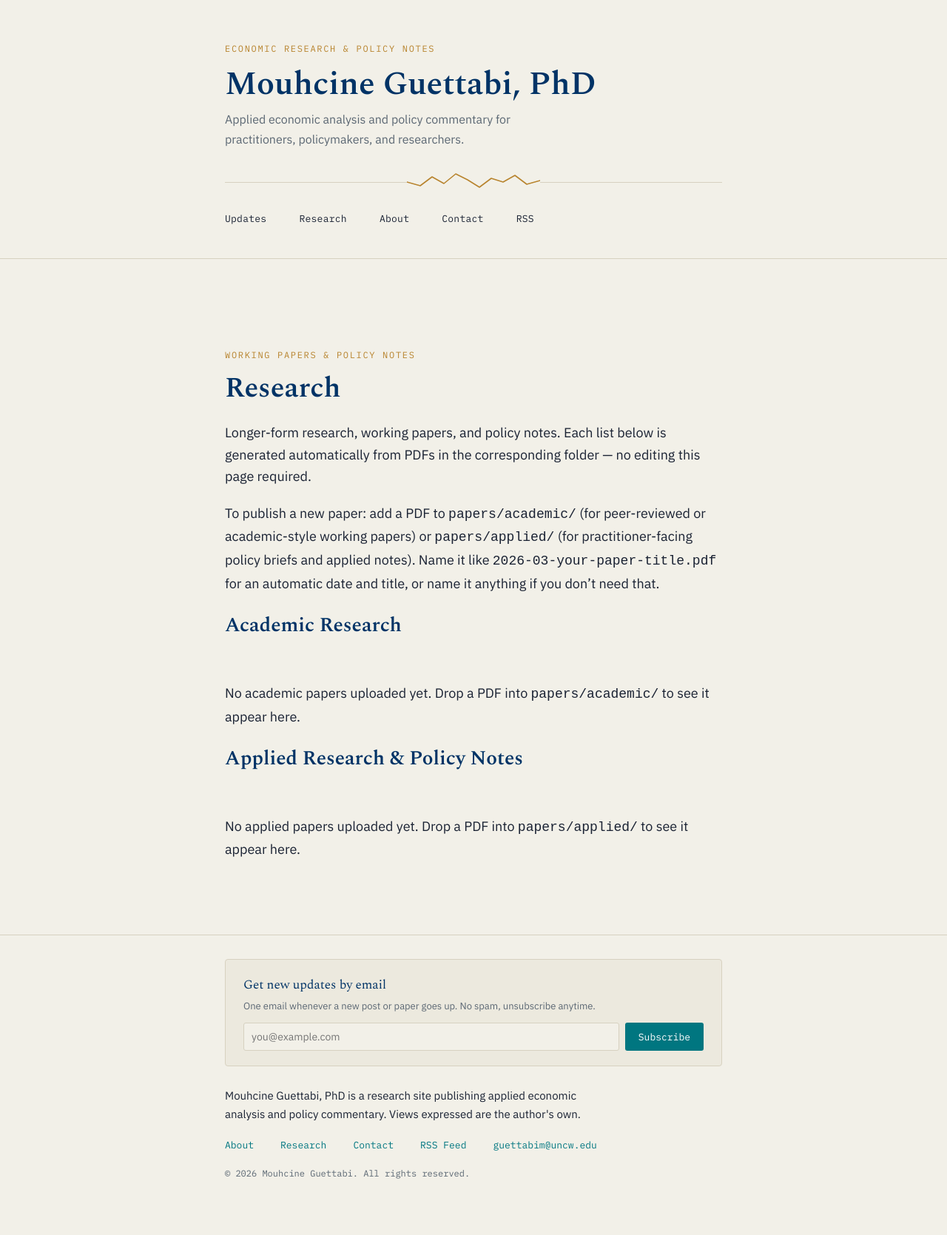
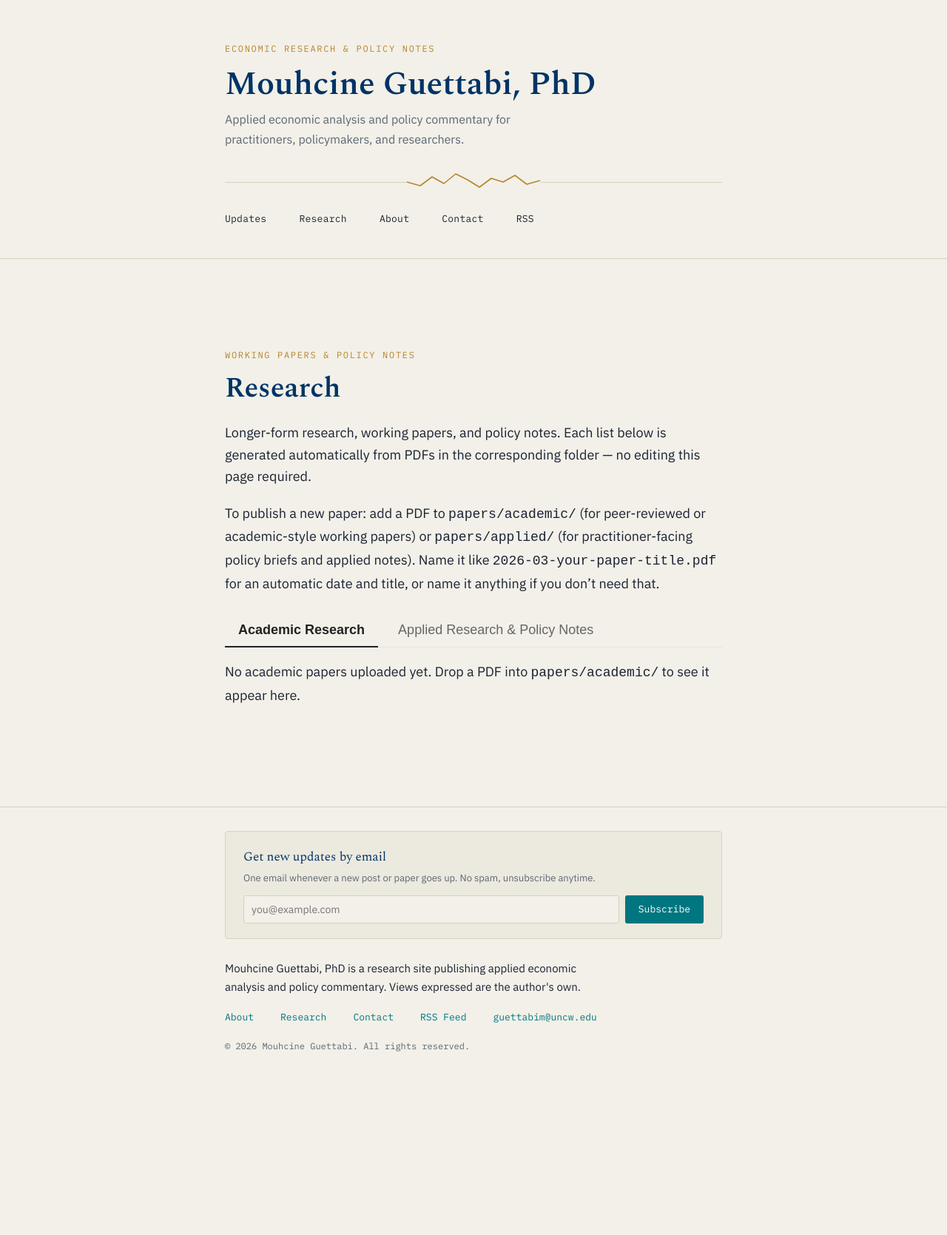
Before and after one commit to mouhcine1981/econ-notes.github.io, a Jekyll site: the page built from research.md, in a window 1280 px wide. Shown: the whole page at 74% size. Built offline with Jekyll 4.4.1, drawn with Linux system fonts in a browser that asks for light colours; after the commit the page ends 1497 px from its top, so only the background shows below that; some of the changed lines change nothing that is shown.

Commit message:
Update research.md

```diff
--- a/research.md
+++ b/research.md
@@ -11,7 +11,12 @@ To publish a new paper: add a PDF to `papers/academic/` (for peer-reviewed or ac
 
 {% assign pdf_ext = ".pdf" %}
 
-## Academic Research
+<div class="research-tabs">
+  <button class="research-tab active" data-target="academic-panel" id="tab-academic">Academic Research</button>
+  <button class="research-tab" data-target="applied-panel" id="tab-applied">Applied Research &amp; Policy Notes</button>
+</div>
+
+<div class="research-panel" id="academic-panel">
 
 {% assign academic_folder = "/papers/academic/" %}
 {% assign academic_papers = site.static_files | where_exp: "f", "f.extname == pdf_ext" %}
@@ -24,7 +29,6 @@ To publish a new paper: add a PDF to `papers/academic/` (for peer-reviewed or ac
   {% assign normalized_name = name_no_ext | replace: '_', '-' | replace: ' ', '-' %}
   {% assign parts = normalized_name | split: '-' %}
   {% assign part_count = parts | size %}
-
   {% if part_count >= 3 %}
     {% assign paper_year = parts[0] %}
     {% assign paper_month = parts[1] %}
@@ -47,7 +51,6 @@ To publish a new paper: add a PDF to `papers/academic/` (for peer-reviewed or ac
     {% assign paper_title = name_no_ext | replace: '-', ' ' | replace: '_', ' ' | capitalize %}
     {% assign display_date = file.modified_time | date: "%B %Y" %}
   {% endif %}
-
   <div class="paper-item">
     <span class="paper-date">{{ display_date }}</span>
     <span class="paper-title">{{ paper_title }}</span>
@@ -56,13 +59,15 @@ To publish a new paper: add a PDF to `papers/academic/` (for peer-reviewed or ac
 {% endfor %}
 </div>
 
+{% if academic_papers.size == 0 %}
+<p>No academic papers uploaded yet. Drop a PDF into <code>papers/academic/</code> to see it appear here.</p>
+{% endif %}
+
 <div class="paper-pagination" id="academic-list-pagination"></div>
 
-{% if academic_papers.size == 0 %}
-<p class="paper-empty">No academic papers uploaded yet. Drop a PDF into <code>papers/academic/</code> to see it appear here.</p>
-{% endif %}
+</div>
 
-## Applied Research &amp; Policy Notes
+<div class="research-panel" id="applied-panel" style="display: none;">
 
 {% assign applied_folder = "/papers/applied/" %}
 {% assign applied_papers = site.static_files | where_exp: "f", "f.extname == pdf_ext" %}
@@ -75,7 +80,6 @@ To publish a new paper: add a PDF to `papers/academic/` (for peer-reviewed or ac
   {% assign normalized_name = name_no_ext | replace: '_', '-' | replace: ' ', '-' %}
   {% assign parts = normalized_name | split: '-' %}
   {% assign part_count = parts | size %}
-
   {% if part_count >= 3 %}
     {% assign paper_year = parts[0] %}
     {% assign paper_month = parts[1] %}
@@ -98,7 +102,6 @@ To publish a new paper: add a PDF to `papers/academic/` (for peer-reviewed or ac
     {% assign paper_title = name_no_ext | replace: '-', ' ' | replace: '_', ' ' | capitalize %}
     {% assign display_date = file.modified_time | date: "%B %Y" %}
   {% endif %}
-
   <div class="paper-item">
     <span class="paper-date">{{ display_date }}</span>
     <span class="paper-title">{{ paper_title }}</span>
@@ -107,13 +110,36 @@ To publish a new paper: add a PDF to `papers/academic/` (for peer-reviewed or ac
 {% endfor %}
 </div>
 
+{% if applied_papers.size == 0 %}
+<p>No applied papers uploaded yet. Drop a PDF into <code>papers/applied/</code> to see it appear here.</p>
+{% endif %}
+
 <div class="paper-pagination" id="applied-list-pagination"></div>
 
-{% if applied_papers.size == 0 %}
-<p class="paper-empty">No applied papers uploaded yet. Drop a PDF into <code>papers/applied/</code> to see it appear here.</p>
-{% endif %}
+</div>
 
 <style>
+.research-tabs {
+  display: flex;
+  gap: 0.5em;
+  margin: 1.5em 0 1em 0;
+  border-bottom: 1px solid #e5e5e5;
+}
+.research-tab {
+  padding: 0.6em 1em;
+  border: none;
+  background: none;
+  cursor: pointer;
+  font-size: 1em;
+  color: #666;
+  border-bottom: 2px solid transparent;
+  margin-bottom: -1px;
+}
+.research-tab.active {
+  color: #222;
+  border-bottom: 2px solid #222;
+  font-weight: 600;
+}
 .paper-item {
   display: flex;
   align-items: baseline;
@@ -159,15 +185,27 @@ To publish a new paper: add a PDF to `papers/academic/` (for peer-reviewed or ac
 
 <script>
 (function () {
+  // --- Tab toggle ---
+  var tabs = document.querySelectorAll('.research-tab');
+  tabs.forEach(function (tab) {
+    tab.addEventListener('click', function () {
+      tabs.forEach(function (t) { t.classList.remove('active'); });
+      tab.classList.add('active');
+      document.querySelectorAll('.research-panel').forEach(function (panel) {
+        panel.style.display = 'none';
+      });
+      document.getElementById(tab.getAttribute('data-target')).style.display = '';
+    });
+  });
+
+  // --- Pagination ---
   function paginateList(listId, paginationId) {
     var list = document.getElementById(listId);
     var pagination = document.getElementById(paginationId);
     if (!list || !pagination) return;
-
     var items = Array.prototype.slice.call(list.getElementsByClassName('paper-item'));
     var perPage = parseInt(list.getAttribute('data-per-page'), 10) || 5;
     var pageCount = Math.ceil(items.length / perPage);
-
     if (pageCount <= 1) return; // nothing to paginate
 
     function showPage(page) {
@@ -189,7 +227,6 @@ To publish a new paper: add a PDF to `papers/academic/` (for peer-reviewed or ac
       });
       pagination.appendChild(btn);
     }
-
     showPage(1);
   }
 
```
